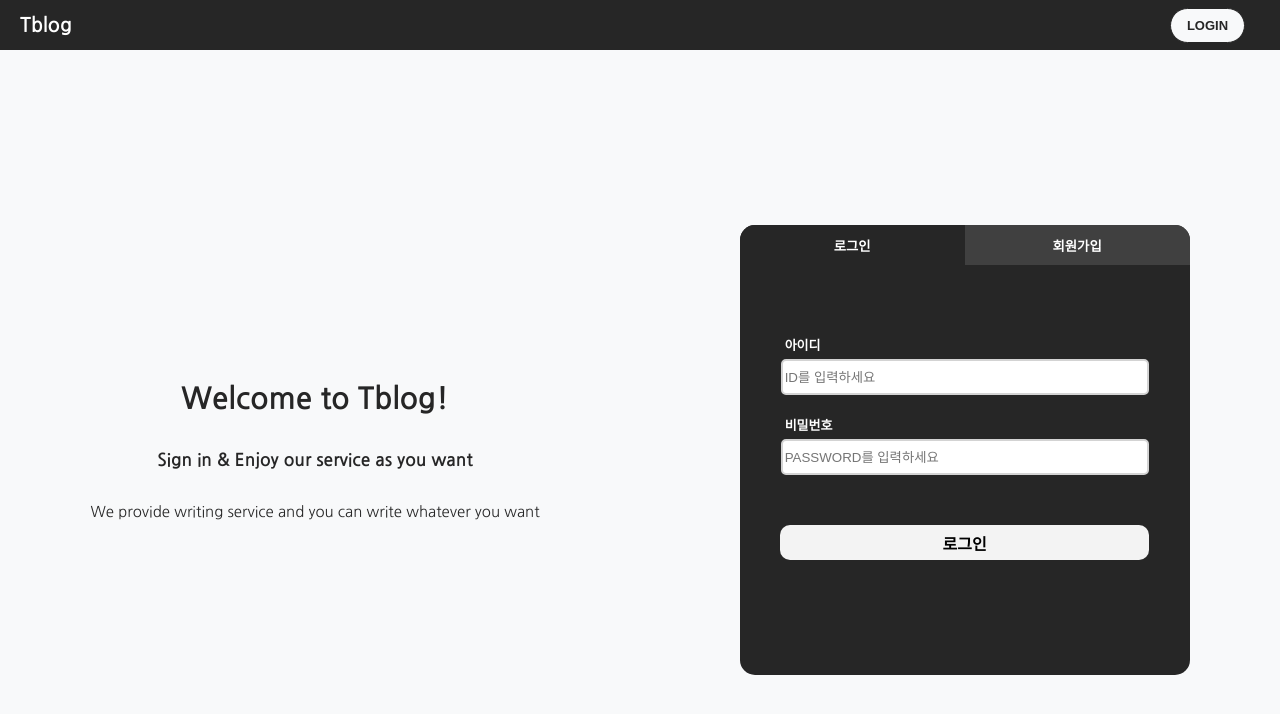
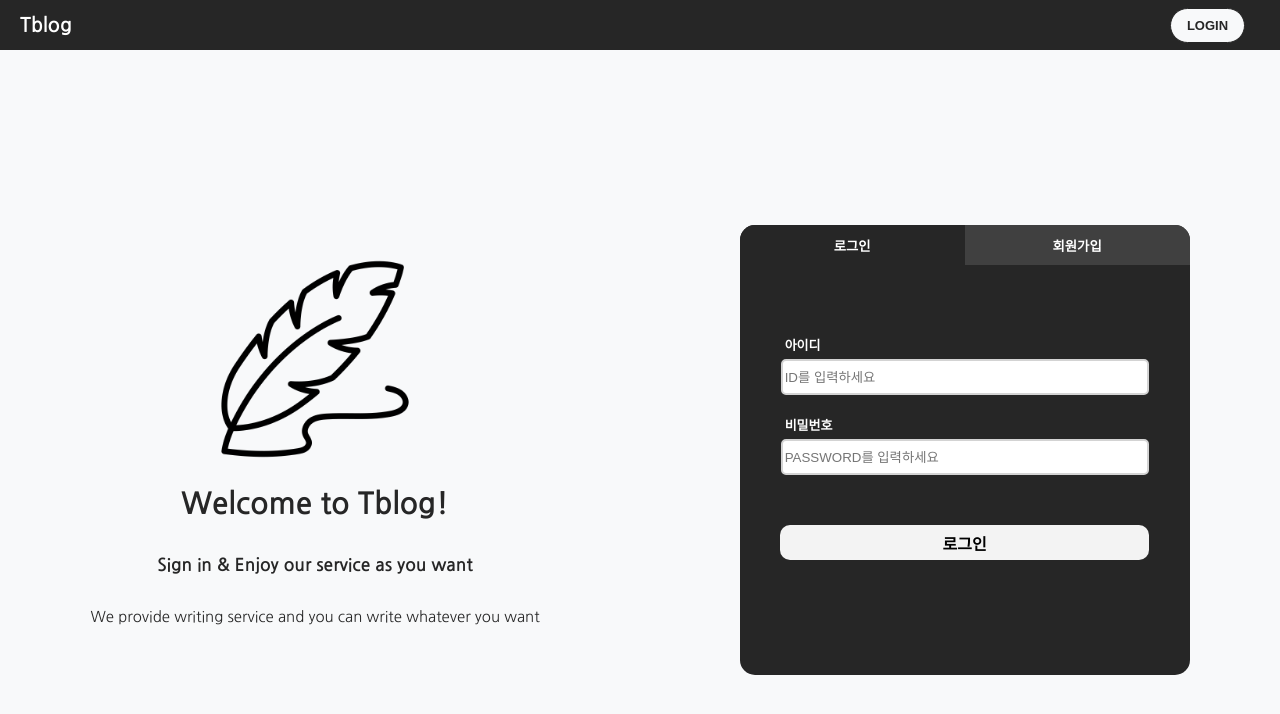
Before and after one commit to turkey-kim/tblog, a React (Create React App) app: page /login in a window 1280 px wide. Shown: the top 714 px of the page. Built offline with nearby package versions, Linux system fonts and the light colour scheme.

Commit message:
feat: 로그인 페이지 아이콘 추가

```diff
--- a/src/views/Login.tsx
+++ b/src/views/Login.tsx
@@ -6,6 +6,7 @@ import sendUserInfo from "../api/sendUserInfo";
 import { useDispatch } from "react-redux";
 import { login } from "../modules/isLoggedin";
 import { setUserProfile } from "../modules/userProfile";
+import TblogIcon from "../assets/icons/main.png";
 
 function Login() {
   const navigate = useNavigate();
@@ -45,6 +46,7 @@ function Login() {
     <>
       <EntireField>
         <TextField>
+          <Icon></Icon>
           <h1>Welcome to Tblog!</h1>
           <h3>Sign in & Enjoy our service as you want</h3>
           <p>We provide writing service and you can write whatever you want</p>
@@ -103,7 +105,7 @@ const EntireField = styled.div`
 const TextField = styled.div`
   display: flex;
   flex-direction: column;
-  justify-content: center;
+  justify-content: space-between;
   align-items: center;
   margin-right: 200px;
 
@@ -218,4 +220,11 @@ const SubmitButton = styled.button`
   }
 `;
 
+const Icon = styled.image`
+  width: 200px;
+  height: auto;
+  margin-bottom: 10px;
+  content: url(${TblogIcon});
+`;
+
 export default Login;
```
